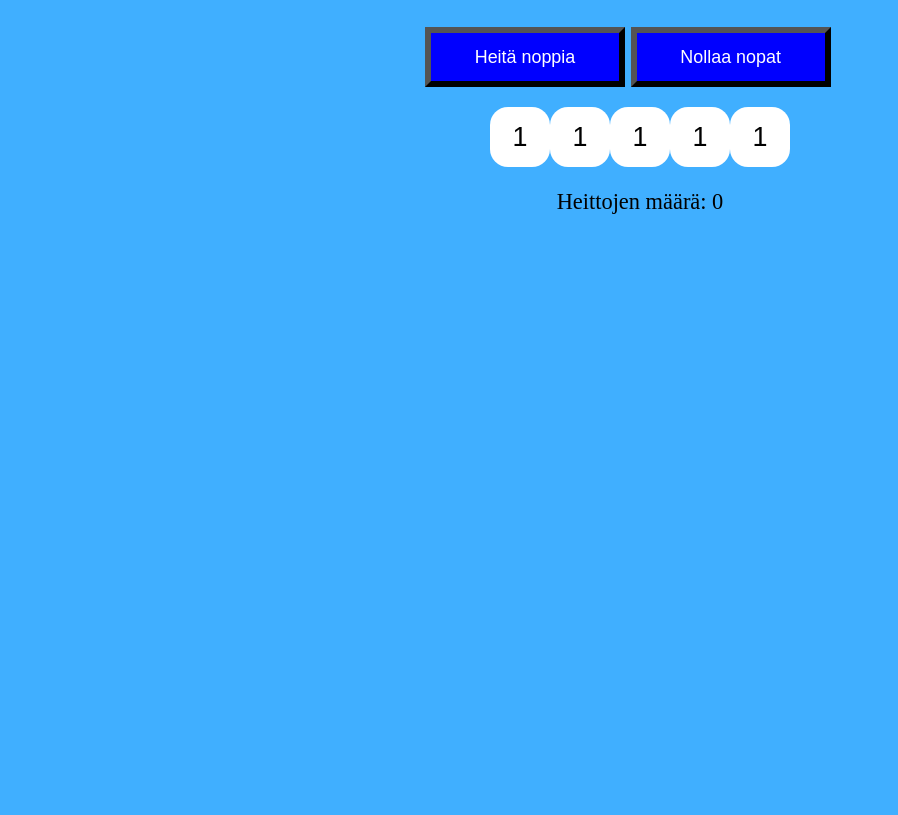
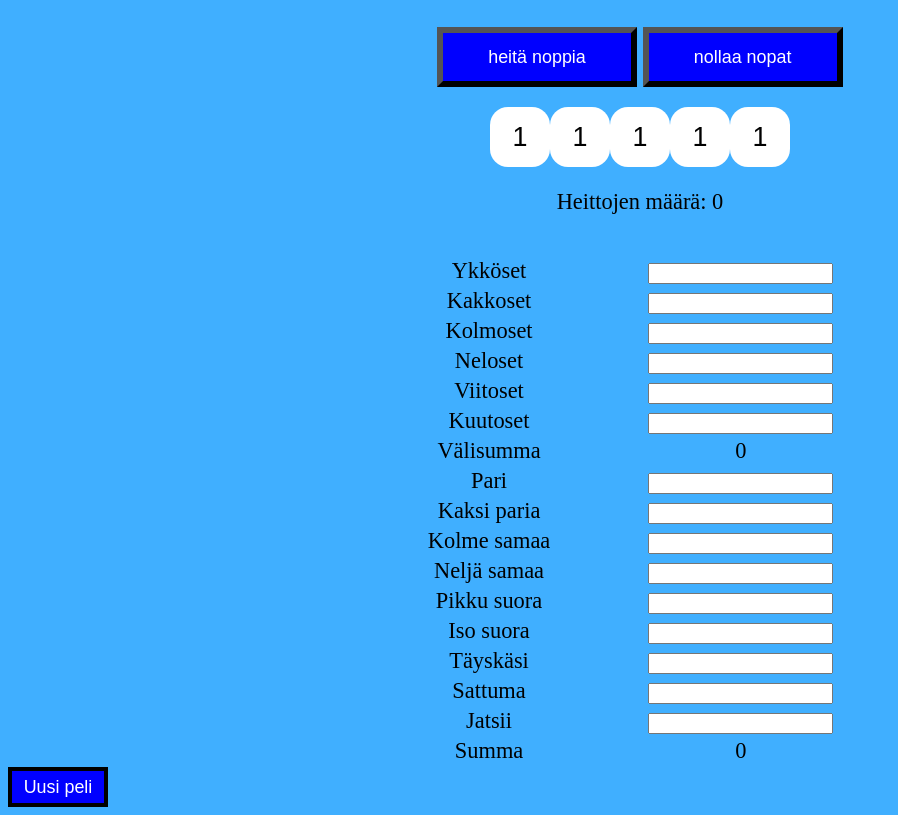
Before and after one commit to sluhtala/jatsii, a plain HTML site: page index.html in a window 1280 px wide. Shown: the part 86-901 px from the top of the page, without its empty margins (0-898 px from the left). Before the commit the page ends 800 px from the top, so only its background shows below. Drawn offline with Linux system fonts and the light colour scheme.

Commit message:
score system added and new game button

```diff
--- a/index.html
+++ b/index.html
@@ -9,8 +9,8 @@
 	<body>
 		<h1>Jatsiipeli</h1>
 		<div class="actions">
-			<button id="action" type="button" onclick="roll_dice()">Heit&#228; noppia</button>
-			<button id="action" type="button" onclick="reset_all()">Nollaa nopat</button>
+			<button id="action" type="button" onclick="roll_dice()">heit&#228; noppia</button>
+			<button id="action" type="button" onclick="reset_all()">nollaa nopat</button>
 		</div>
 		<div class="dices">
 				<button type="button" id="dice_1" onclick="lock_dice('1','dice_1')">1</td>
@@ -22,6 +22,89 @@
 		<div class="roll_amount">
 			<p id="roll_amount">Heittojen m&#228;&#228;r&#228;: 0</p>
 		</div>
-	<h2 id="jatsii_text"></h2>
+		<h2 id="jatsii_text"></h2>
+		<table onchange="update_scores()">
+			<tr>
+				<td></td>
+				<td></td>
+			</tr>
+			<tr>
+				<td></td>
+				<td></td>
+			</tr>
+			<tr>
+				<td></td>
+				<td></td>
+			</tr>
+			<tr>
+				<td>Ykk&#246;set</td>
+				<td><input id="score_1" type="number" ></td>
+			</tr>
+			<tr>
+				<td>Kakkoset</td>
+				<td><input id="score_2" type="number" ></td>
+			</tr>
+			<tr>
+				<td>Kolmoset</td>
+				<td><input id="score_3" type="number" ></td>
+			</tr>
+			<tr>
+				<td>Neloset</td>
+				<td><input id="score_4" type="number" ></td>
+			</tr>
+			<tr>
+				<td>Viitoset</td>
+				<td><input id="score_5" type="number" ></td>
+			</tr>
+			<tr>
+				<td>Kuutoset</td>
+				<td><input id="score_6" type="number" ></td>
+			</tr>
+			<tr>
+				<td>V&#228;lisumma</td>
+				<td id="midsum">0</td>
+			</tr>
+			<tr>
+				<td>Pari</td>
+				<td><input id="score_7" type="number" ></td>
+			</tr>
+			<tr>
+				<td>Kaksi paria</td>
+				<td><input id="score_8" type="number" ></td>
+			</tr>
+			<tr>
+				<td>Kolme samaa</td>
+				<td><input id="score_9" type="number" ></td>
+			</tr>
+			<tr>
+				<td>Nelj&#228; samaa</td>
+				<td><input id="score_10" type="number" ></td>
+			</tr>
+			<tr>
+				<td>Pikku suora</td>
+				<td><input id="score_11" type="number" ></td>
+			</tr>
+			<tr>
+				<td>Iso suora</td>
+				<td><input id="score_12" type="number" ></td>
+			</tr>
+			<tr>
+				<td>T&#228;ysk&#228;si</td>
+				<td><input id="score_13" type="number" ></td>
+			</tr>
+			<tr>
+				<td>Sattuma</td>
+				<td><input id="score_14" type="number" ></td>
+			</tr>
+			<tr>
+				<td>Jatsii</td>
+				<td><input id="score_15" type="number"></td>
+			</tr>
+			<tr>
+				<td>Summa</td>
+				<td id="sum">0</td>
+			</tr>
+		</table>
+			<button id="new_game" type="button" onclick="new_game()">Uusi peli</button>
 	</body>
 </html>
--- a/jatsii_script.js
+++ b/jatsii_script.js
@@ -2,6 +2,10 @@
 var locked_dice = [0, 0, 0, 0, 0];
 var dices = [1, 1, 1, 1, 1];
 var roll_amount = 0;
+var jatsii = 0;
+var scores = [0,0,0,0,0,0,0,0,0,0,0,0,0,0,0];
+var bonus_score = 0;
+
 function lock_dice(dice_num, id)
 {
 	var dice = parseInt(dice_num);
@@ -40,10 +44,61 @@ function roll_dice()
 	check_jatsii();
 }
 
+function update_scores()
+{
+	var i = 0;
+	var m_sum = 0;
+	while (i < 15)
+	{
+		scores[i] = parseInt(document.getElementById("score_" + (i+1)).value);
+		if (!scores[i])
+		{
+			scores[i] = 0;
+		}
+		if (i < 6 && scores[i])
+		{
+			m_sum += 1;;
+		}
+		i++;
+	}
+	if (m_sum == 6)
+	{
+		m_sum = mid_summ();
+		if (m_sum >= 63)
+		{
+			bonus_score = 50;
+			document.getElementById("midsum").innerHTML = m_sum + " bonus 50!";
+		}
+		else
+		{
+			bonus_score = 0;
+			document.getElementById("midsum").innerHTML = m_sum + " no bonus..";
+		}
+	}
+	var sum = scores.reduce((a,b) => a + b, 0);
+	document.getElementById("sum").innerHTML = (sum + bonus_score);
+}
+
+function mid_summ()
+{
+	var num = 0;
+	var i = 0;
+
+	while (i < 6)
+	{
+		num = num + scores[i];
+		i++;
+	}
+	return num;
+}
+
+
 function check_jatsii()
 {
 	var num = dices[0];
 	var i = 1;
+	if (jatsii == 1)
+		return ;
 	while (i < 5)
 	{
 		if (dices[i] != num)
@@ -52,7 +107,8 @@ function check_jatsii()
 		}
 		i++;
 	}
-	document.getElementById("jatsii_text").innerHTML = "JATSII! " + roll_amount + " heittoa";
+	jatsii = 1;
+	document.getElementById("jatsii_text").innerHTML = "JATSII!";
 }
 
 function update_dices()
@@ -63,6 +119,22 @@ function update_dices()
 	document.getElementById("dice_3").innerHTML = dices[2];
 	document.getElementById("dice_4").innerHTML = dices[3];
 	document.getElementById("dice_5").innerHTML = dices[4];
+}
+
+function new_game()
+{
+	var i = 0;
+	reset_all();
+
+	bonus_score = 0;
+	while(i < 15)
+	{
+		scores[i] = 0;
+		document.getElementById("score_" + (i + 1)).value = "";
+		i++;
+	}
+	document.getElementById("midsum").innerHTML = 0;
+	update_scores();
 }
 
 function reset_all()
@@ -81,6 +153,7 @@ function reset_all()
 	document.getElementById("dice_4").style.opacity = 1;
 	document.getElementById("dice_5").style.opacity = 1;
 	document.getElementById("jatsii_text").innerHTML = "";
+	jatsii = 0;
 	update_dices();
 }
 
--- a/jatsii_style.css
+++ b/jatsii_style.css
@@ -50,10 +50,10 @@ div.dices {
     font-size: 80%;
 }
 
-div.actions
+.actions
 {
-    margin: auto;
-    width: 430px;
+    margin:  auto;
+    width: 406px;
     padding-bottom: 20px
 
 }
@@ -61,7 +61,27 @@ p
 {
     text-align: center ;
 }
+
 h2
 {
     text-align: center ;
 }
+
+table
+{
+	margin: 0 auto;
+	width:40%;
+	text-align:center;
+}
+#new_game
+{
+	font-size:80%;
+	width: 100px;
+	height:40px;
+	border-style:solid;
+	border-radius:0px;
+	background-color:blue;
+	border-color:black;
+	border-width:4px;
+	color:white;
+}
```
